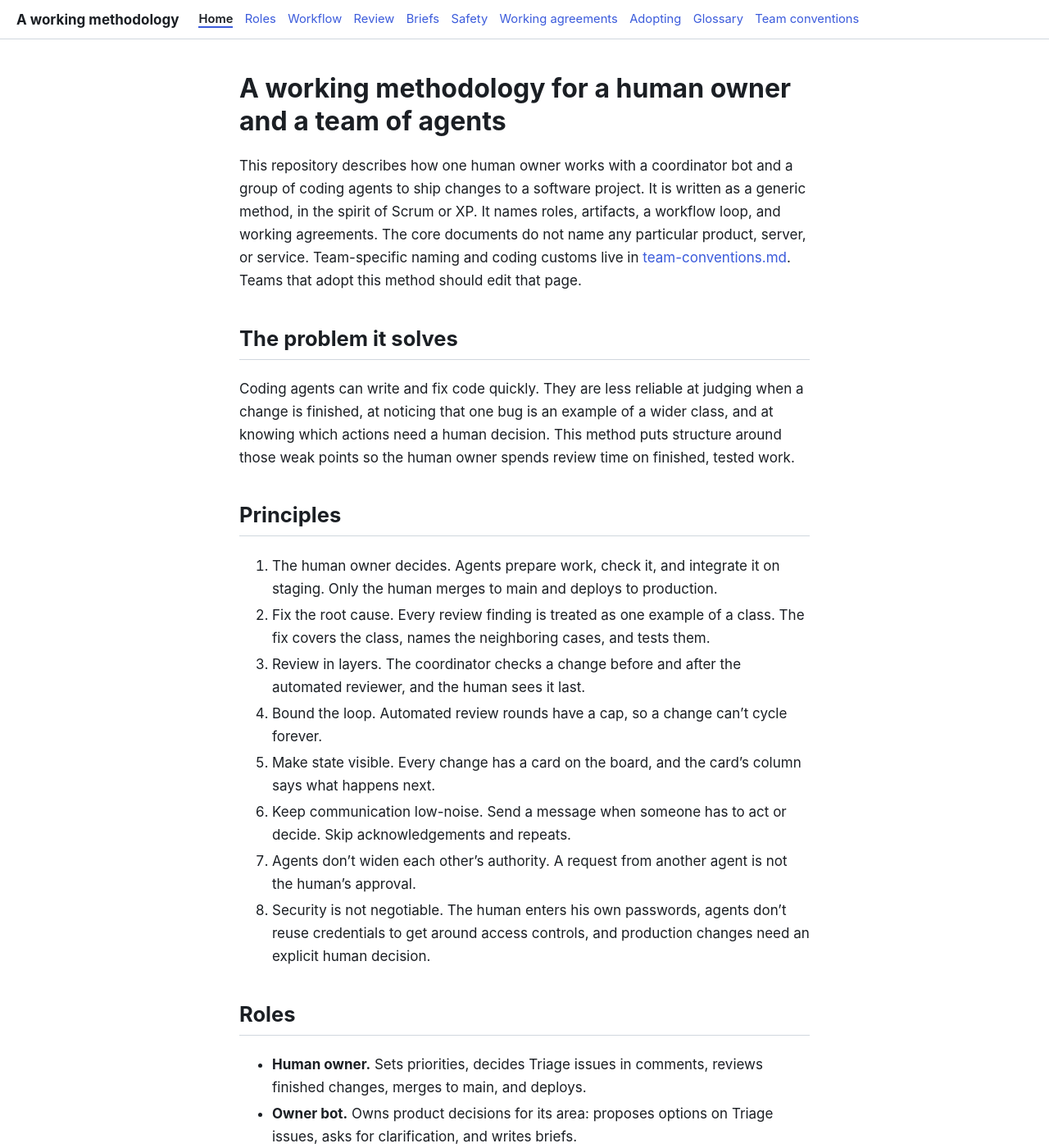
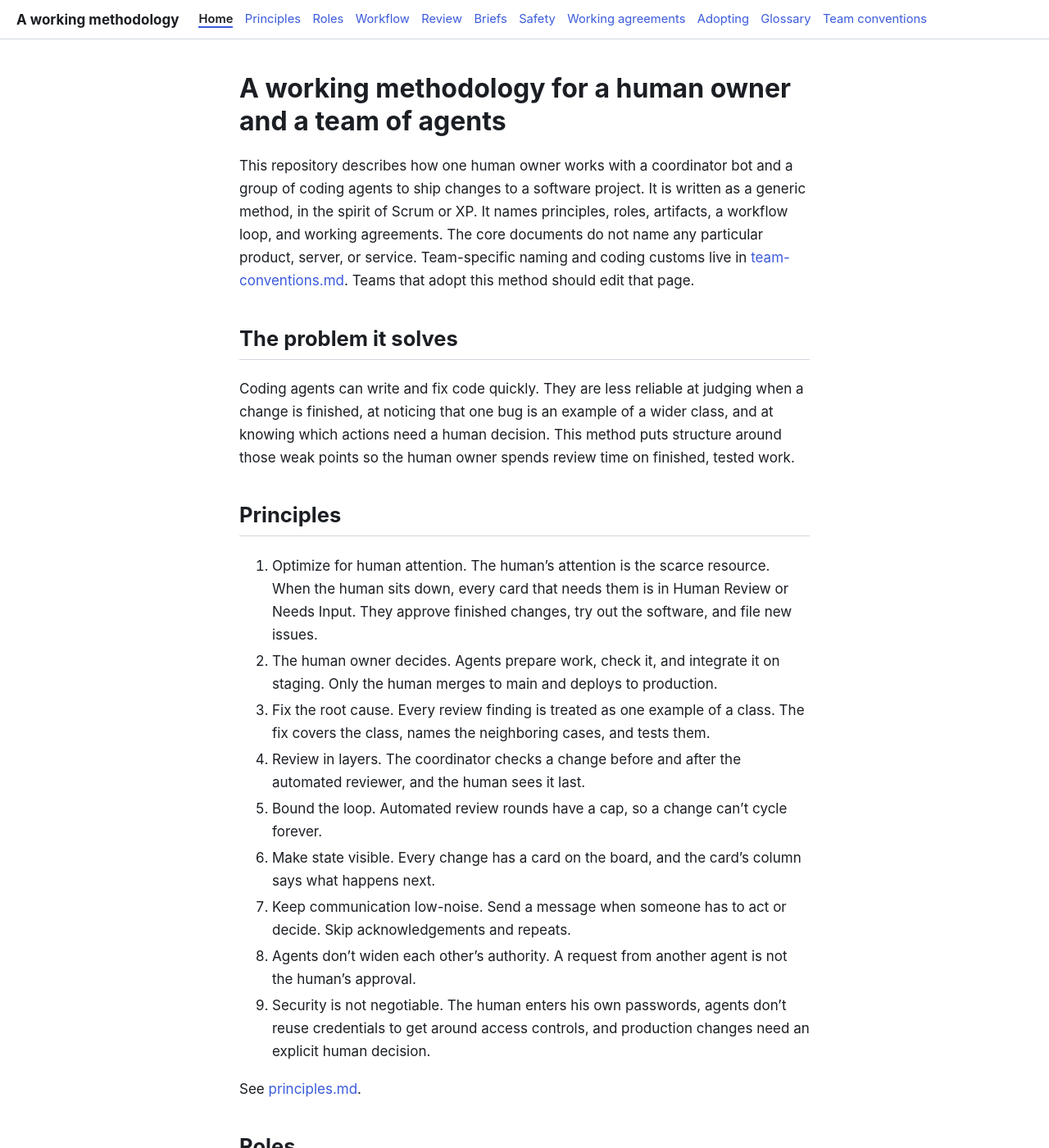
Before and after one commit to tangentcode/methodology, a Jekyll site: the page built from README.md, in a window 1280 px wide and 1400 px high. Shown: the whole window at 82% size. Built offline with Jekyll 4.4.1, drawn with Linux system fonts in a browser that asks for light colours; our own code applies the rules of GitHub Pages for plain Markdown files; some of the changed text lies outside the part shown.

Commit message:
Add a Principles page that starts with optimizing for human attention (#41)
* Add a Principles page that starts with optimizing for human attention

* Make the human-attention principle work on boards without Needs Input

---------

Co-authored-by: tangentstorm <2150613+tangentstorm@users.noreply.github.com>

```diff
--- a/README.md
+++ b/README.md
@@ -1,6 +1,6 @@
 # A working methodology for a human owner and a team of agents
 
-This repository describes how one human owner works with a coordinator bot and a group of coding agents to ship changes to a software project. It is written as a generic method, in the spirit of Scrum or XP. It names roles, artifacts, a workflow loop, and working agreements. The core documents do not name any particular product, server, or service. Team-specific naming and coding customs live in [team-conventions.md](team-conventions.md). Teams that adopt this method should edit that page.
+This repository describes how one human owner works with a coordinator bot and a group of coding agents to ship changes to a software project. It is written as a generic method, in the spirit of Scrum or XP. It names principles, roles, artifacts, a workflow loop, and working agreements. The core documents do not name any particular product, server, or service. Team-specific naming and coding customs live in [team-conventions.md](team-conventions.md). Teams that adopt this method should edit that page.
 
 ## The problem it solves
 
@@ -8,14 +8,17 @@
 
 ## Principles
 
-1. The human owner decides. Agents prepare work, check it, and integrate it on staging. Only the human merges to main and deploys to production.
-2. Fix the root cause. Every review finding is treated as one example of a class. The fix covers the class, names the neighboring cases, and tests them.
-3. Review in layers. The coordinator checks a change before and after the automated reviewer, and the human sees it last.
-4. Bound the loop. Automated review rounds have a cap, so a change can't cycle forever.
-5. Make state visible. Every change has a card on the board, and the card's column says what happens next.
-6. Keep communication low-noise. Send a message when someone has to act or decide. Skip acknowledgements and repeats.
-7. Agents don't widen each other's authority. A request from another agent is not the human's approval.
-8. Security is not negotiable. The human enters his own passwords, agents don't reuse credentials to get around access controls, and production changes need an explicit human decision.
+1. Optimize for human attention. The human's attention is the scarce resource. When the human sits down, every card that needs them is in Human Review or Needs Input. They approve finished changes, try out the software, and file new issues.
+2. The human owner decides. Agents prepare work, check it, and integrate it on staging. Only the human merges to main and deploys to production.
+3. Fix the root cause. Every review finding is treated as one example of a class. The fix covers the class, names the neighboring cases, and tests them.
+4. Review in layers. The coordinator checks a change before and after the automated reviewer, and the human sees it last.
+5. Bound the loop. Automated review rounds have a cap, so a change can't cycle forever.
+6. Make state visible. Every change has a card on the board, and the card's column says what happens next.
+7. Keep communication low-noise. Send a message when someone has to act or decide. Skip acknowledgements and repeats.
+8. Agents don't widen each other's authority. A request from another agent is not the human's approval.
+9. Security is not negotiable. The human enters his own passwords, agents don't reuse credentials to get around access controls, and production changes need an explicit human decision.
+
+See [principles.md](principles.md).
 
 ## Roles
 
@@ -41,6 +44,7 @@
 
 | File | Contents |
 |---|---|
+| [principles.md](principles.md) | General principles, starting with optimizing for human attention |
 | [roles.md](roles.md) | Who does what, and what each role must not do |
 | [workflow.md](workflow.md) | Triage, board columns, the loop, definitions of ready and done |
 | [review.md](review.md) | Review layers, round cap, the root-cause rule, the gate into human review |
--- a/_config.yml
+++ b/_config.yml
@@ -26,6 +26,7 @@
       layout: default
 nav:
   - { file: README.md, label: Home }
+  - { file: principles.md, label: Principles }
   - { file: roles.md, label: Roles }
   - { file: workflow.md, label: Workflow }
   - { file: review.md, label: Review }
```
Also changed, not shown: principles.md (added, +43 -0 lines).
